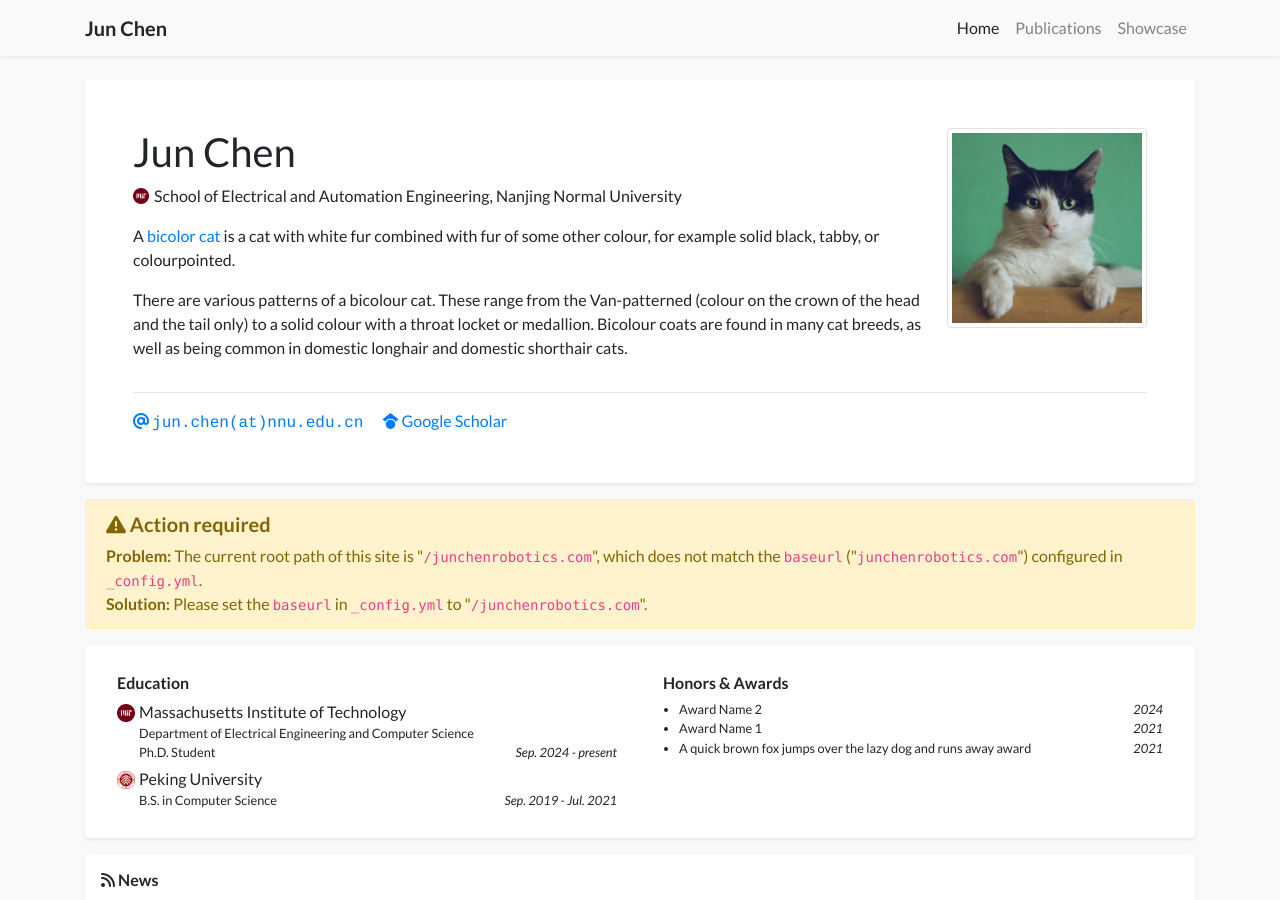
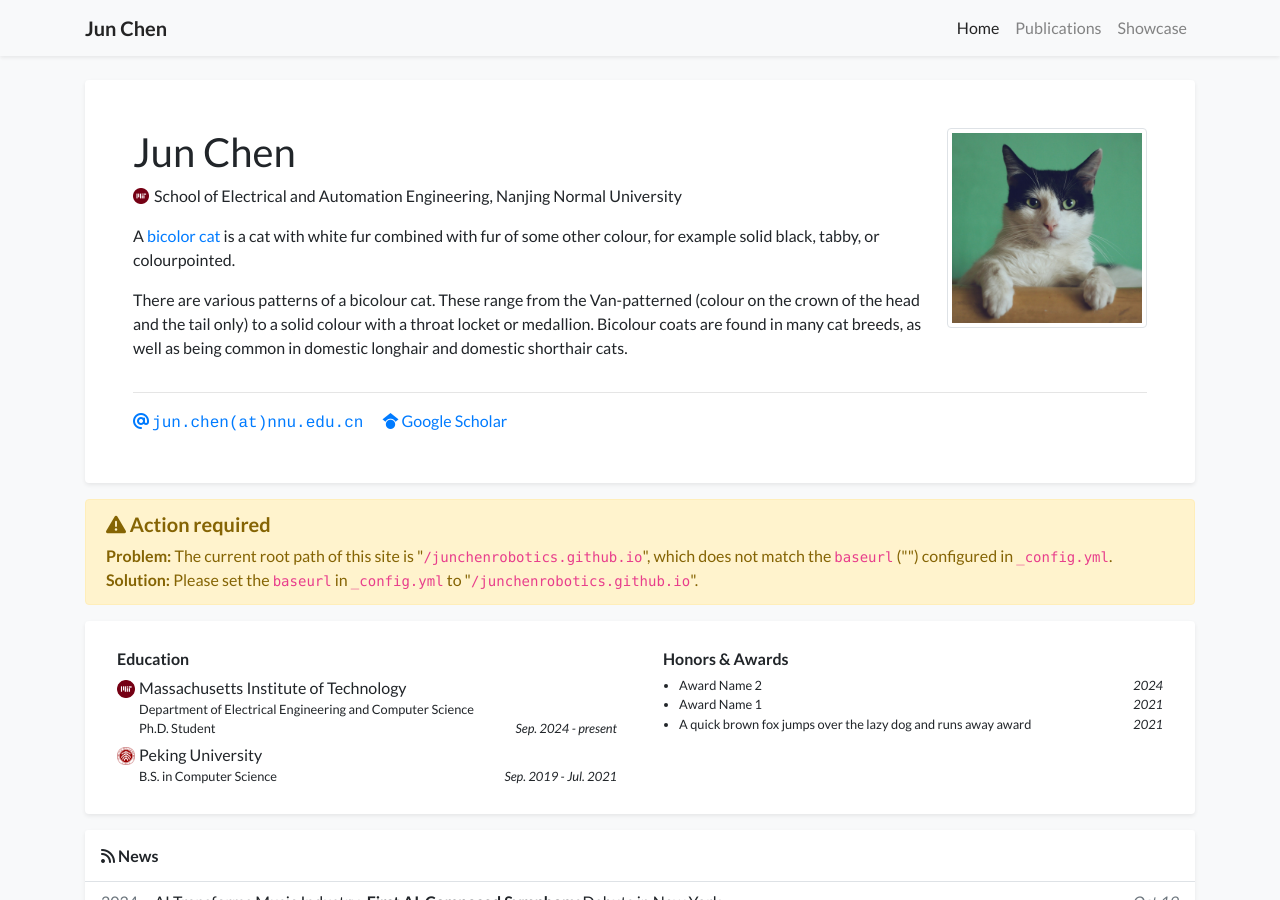
Before and after one commit to junchenrobotics/junchenrobotics.github.io, a Jekyll site: the page built from index.html, in a window 1280 px wide and 900 px high. Built offline with Jekyll 4.4.1, drawn with Linux system fonts in a browser that asks for light colours; nearby versions of some CDN libraries; a style sheet for code colours, icons or effects is not loaded.

Commit message:
Update _config.yml

```diff
--- a/_config.yml
+++ b/_config.yml
@@ -13,7 +13,7 @@
 # you will see them accessed via {{ site.title }}, {{ site.email }}, and so on.
 # You can create any custom variable you would like, and they will be accessible
 # in the templates via {{ site.myvariable }}.
-baseurl: "junchenrobotics.com" # the subpath of your site, e.g. /blog
+baseurl: "" # the subpath of your site, e.g. /blog
 
 # Build settings
 markdown: kramdown
```
